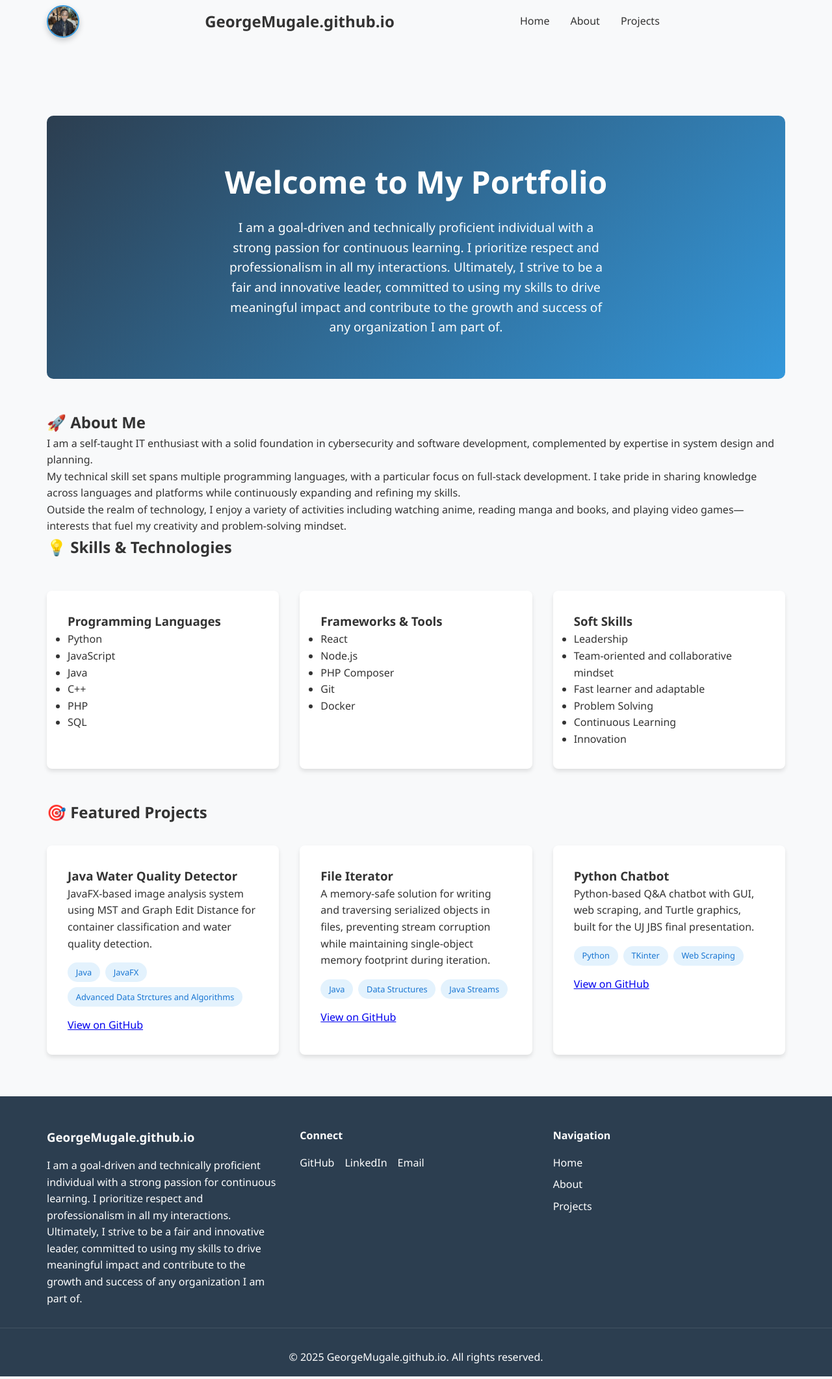
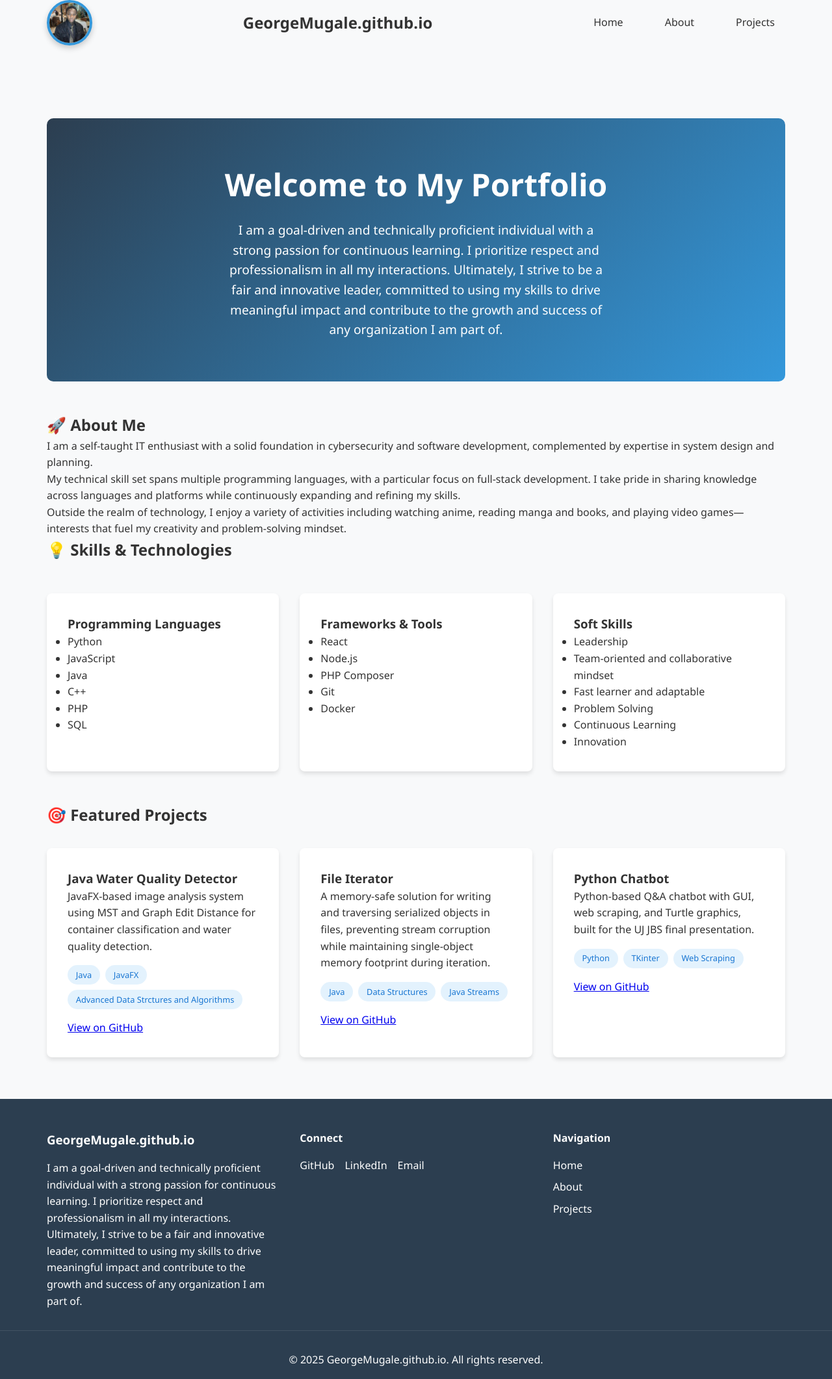
Before and after one commit to GeorgeMugale/GeorgeMugale.github.io, a Jekyll site: the page built from index.md, in a window 1280 px wide. Shown: the whole page at 65% size. Built offline with Jekyll 4.4.1, drawn with Linux system fonts in a browser that asks for light colours.

Commit message:
Update main.scss

```diff
--- a/assets/css/main.scss
+++ b/assets/css/main.scss
@@ -26,40 +26,25 @@
 
 // Header styles
 
+/* Navbar Styles */
 .site-header {
-    background: $white;
+    background: var(--white);
     box-shadow: 0 2px 10px rgba(0,0,0,0.1);
     position: fixed;
     width: 100%;
     top: 0;
     z-index: 1000;
+    height: 70px;
 }
 
 .navbar {
     max-width: 1200px;
     margin: 0 auto;
-    padding: 1rem 2rem;
-    display: flex;
-    justify-content: space-between;
-    align-items: center;
-}
-
-
-.navbar {
-    max-width: 1200px;
-    margin: 0 auto;
-    padding: 0.5rem 2rem;
+    padding: 0 2rem;
     display: flex;
     justify-content: space-between;
     align-items: center;
     height: 100%;
-}
-
-
-.navbar .circle-image {
-    width: 50px;
-    height: 50px;
-    border: 2px solid #3498db;
 }
 
 .nav-brand a {
@@ -67,25 +52,75 @@
     font-weight: bold;
     color: var(--primary-color);
     text-decoration: none;
+    transition: color 0.3s ease;
+}
+
+.nav-brand a:hover {
+    color: var(--secondary-color);
 }
 
 .nav-links {
     display: flex;
     list-style: none;
     gap: 2rem;
+    margin: 0;
+    padding: 0;
+}
+
+.nav-links li {
+    margin: 0;
 }
 
 .nav-links a {
     text-decoration: none;
     color: var(--text-color);
     font-weight: 500;
-    transition: color 0.3s ease;
+    padding: 0.5rem 1rem;
+    border-radius: 5px;
+    transition: all 0.3s ease;
+    position: relative;
 }
 
 .nav-links a:hover {
     color: var(--secondary-color);
+    background: rgba(52, 152, 219, 0.1);
 }
 
+.nav-links a::after {
+    content: '';
+    position: absolute;
+    bottom: -5px;
+    left: 50%;
+    width: 0;
+    height: 2px;
+    background: var(--secondary-color);
+    transition: all 0.3s ease;
+    transform: translateX(-50%);
+}
+
+.nav-links a:hover::after {
+    width: 80%;
+}
+
+/* Active link style */
+.nav-links a[aria-current="page"] {
+    color: var(--secondary-color);
+    font-weight: 600;
+}
+
+.nav-toggle {
+    display: none;
+    flex-direction: column;
+    cursor: pointer;
+    gap: 4px;
+}
+
+.nav-toggle span {
+    width: 25px;
+    height: 3px;
+    background: var(--primary-color);
+    transition: all 0.3s ease;
+}
 .circle-image {
     width: 70px;
     height: 70px;
```
